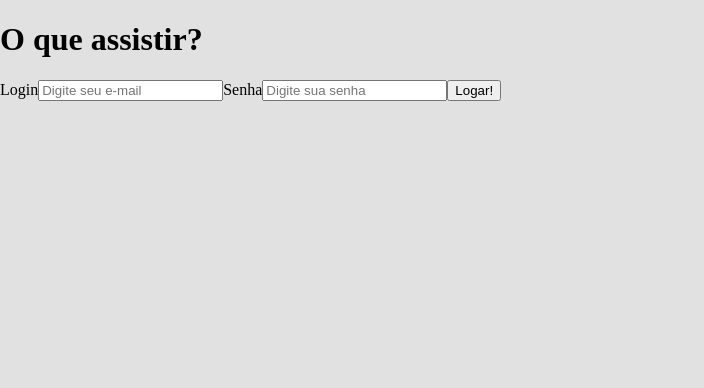
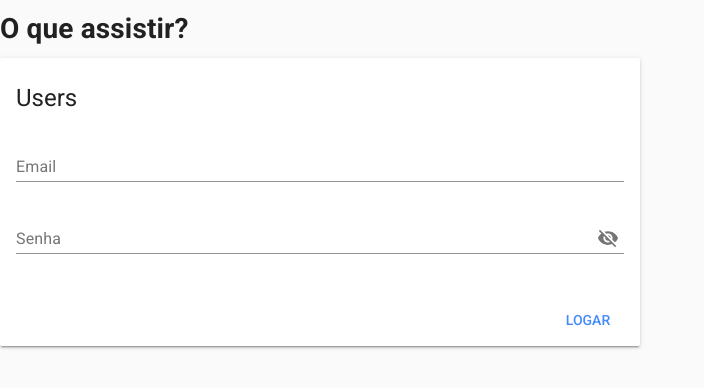
Before and after one commit to marcoaring/o-que-assistir-frontend, a Vue app: page /login in a window 1280 px wide. Shown: the top 388 px of the page, without its empty margins (0-704 px from the left). Built offline with nearby package versions, Linux system fonts and the light colour scheme.

Commit message:
feat: insert vue-material

```diff
--- a/package.json
+++ b/package.json
@@ -13,6 +13,7 @@
     "core-js": "^3.6.5",
     "register-service-worker": "^1.7.1",
     "vue": "^2.6.11",
+    "vue-material": "^1.0.0-beta-15",
     "vue-router": "^3.2.0",
     "vuex": "^3.4.0"
   },
--- a/public/index.html
+++ b/public/index.html
@@ -1,15 +1,23 @@
 <!DOCTYPE html>
 <html lang="">
   <head>
-    <meta charset="utf-8">
-    <meta http-equiv="X-UA-Compatible" content="IE=edge">
-    <meta name="viewport" content="width=device-width,initial-scale=1.0">
-    <link rel="icon" href="<%= BASE_URL %>favicon.ico">
+    <meta charset="utf-8" />
+    <meta http-equiv="X-UA-Compatible" content="IE=edge" />
+    <meta name="viewport" content="width=device-width,initial-scale=1.0" />
+    <link rel="icon" href="<%= BASE_URL %>favicon.ico" />
+    <link
+      rel="stylesheet"
+      href="//fonts.googleapis.com/css?family=Roboto:400,500,700,400italic|Material+Icons"
+    />
     <title><%= htmlWebpackPlugin.options.title %></title>
   </head>
   <body>
     <noscript>
-      <strong>We're sorry but <%= htmlWebpackPlugin.options.title %> doesn't work properly without JavaScript enabled. Please enable it to continue.</strong>
+      <strong
+        >We're sorry but <%= htmlWebpackPlugin.options.title %> doesn't work
+        properly without JavaScript enabled. Please enable it to
+        continue.</strong
+      >
     </noscript>
     <div id="app"></div>
     <!-- built files will be auto injected -->
--- a/src/App.vue
+++ b/src/App.vue
@@ -7,19 +7,19 @@
 </template>
 
 <style lang="scss">
-body {
-  background-color: rgb(225, 225, 225);
-  margin: 0;
-}
+// body {
+//   background-color: rgb(225, 225, 225);
+//   margin: 0;
+// }
 
-#app {
-  font-family: Roboto, sans-serif;
-  padding-top: 62px;
+// #app {
+//   font-family: Roboto, sans-serif;
+//   padding-top: 62px;
 
-  .main {
-    margin: 0 auto;
-    max-width: 800px;
-    width: 100%;
-  }
-}
+//   .main {
+//     margin: 0 auto;
+//     max-width: 800px;
+//     width: 100%;
+//   }
+// }
 </style>
--- a/src/main.js
+++ b/src/main.js
@@ -1,4 +1,8 @@
 import Vue from "vue";
+import VueMaterial from "vue-material";
+import "vue-material/dist/vue-material.min.css";
+import "vue-material/dist/theme/default.css";
+
 import App from "./App.vue";
 import "./registerServiceWorker";
 import router from "./router";
@@ -6,6 +10,8 @@ import store from "./store";
 
 Vue.config.productionTip = false;
 
+Vue.use(VueMaterial);
+
 new Vue({
   router,
   store,
--- a/src/views/Login.vue
+++ b/src/views/Login.vue
@@ -2,18 +2,33 @@
   <div class="login">
     <h1 class="login__title">O que assistir?</h1>
 
-    <form @submit="submitForm">
-      <label>Login</label>
-      <input v-model="login" type="text" placeholder="Digite seu e-mail" />
+    <form novalidate class="md-layout" @submit.prevent="submitForm">
+      <md-card class="md-layout-item md-size-50 md-small-size-100">
+        <md-card-header>
+          <div class="md-title">Users</div>
+        </md-card-header>
 
-      <label>Senha</label>
-      <input
-        v-model="password"
-        type="password"
-        placeholder="Digite sua senha"
-      />
+        <md-card-content>
+          <md-field>
+            <label for="login">Email</label>
+            <md-input type="email" name="login" id="login" v-model="login" />
+          </md-field>
 
-      <button type="submit">Logar!</button>
+          <md-field>
+            <label for="password">Senha</label>
+            <md-input
+              type="password"
+              name="password"
+              id="password"
+              v-model="password"
+            />
+          </md-field>
+        </md-card-content>
+
+        <md-card-actions>
+          <md-button type="submit" class="md-primary">Logar</md-button>
+        </md-card-actions>
+      </md-card>
     </form>
   </div>
 </template>
```
Also changed, not shown: 1 other file (tests, documents, lock files or other folders).
